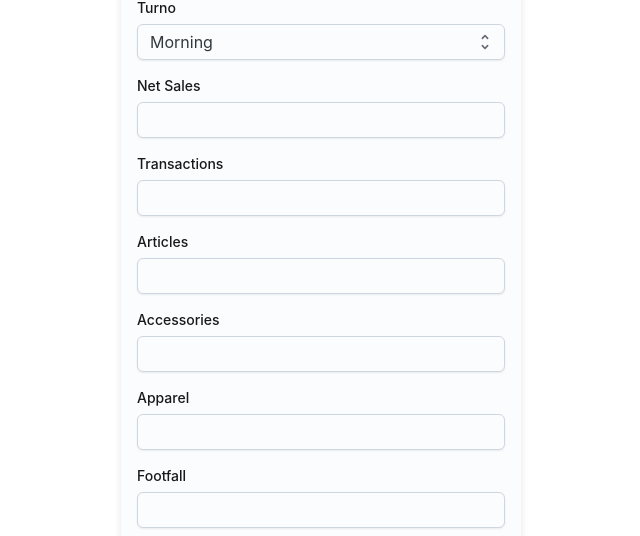
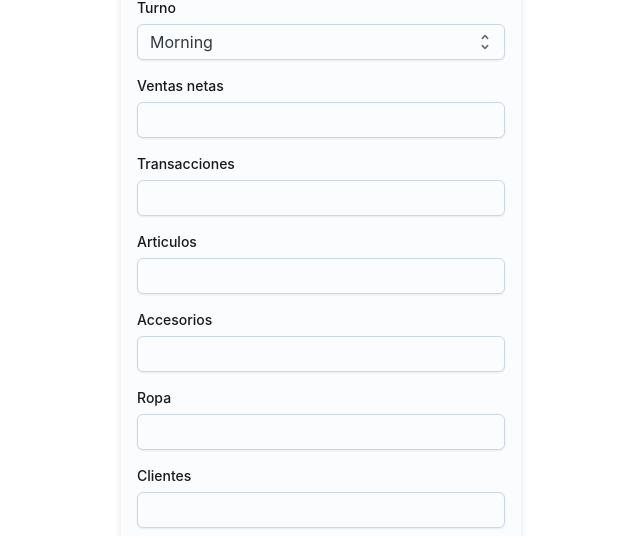
Before and after one commit to naiomi25/Retail-management-frontend, a React (Vite) app: page /entries in a window 1280 px wide. Shown: the part 545-1081 px from the top of the page, without its empty margins (319-959 px from the left). Built offline with nearby package versions, Linux system fonts and the light colour scheme.

Commit message:
Add delete functionality to Entries component and update translations in EntryForm

```diff
--- a/src/components/Entries.jsx
+++ b/src/components/Entries.jsx
@@ -1,7 +1,7 @@
 
-import { Stack, Card, CardContent, Typography, Button } from "@mui/material";
+import { Stack, Card, CardContent, Typography, Button, Box } from "@mui/material";
 
-export const Entries = ({ entries, onEdit }) => {
+export const Entries = ({ entries, onEdit, onDelete }) => {
     if (!entries.length) return <Typography>No hay entradas disponibles</Typography>;
 
     return (
@@ -21,14 +21,22 @@ export const Entries = ({ entries, onEdit }) => {
                         <Typography>upt: {entry.upt}</Typography>
                         <Typography>cr: {entry.cr}</Typography>
 
+                        <Box sx={{ mt: 1, display: 'flex', gap: 1 }}>
                             <Button
                                 variant="contained"
                                 color="secondary"
-                            sx={{ mt: 1 }}
                                 onClick={() => onEdit(entry)}
                             >
                                 Editar
                             </Button>
+                            <Button
+                                variant="outlined"
+                                color="error"
+                                onClick={() => onDelete && onDelete(entry.id)}
+                            >
+                                Eliminar
+                            </Button>
+                        </Box>
 
                     </CardContent>
                 </Card>
--- a/src/components/FetchData.jsx
+++ b/src/components/FetchData.jsx
@@ -9,6 +9,7 @@ import { Sums } from './Sums';
 import { Average } from './Averages';
 import { TotalsCards } from './TotalsCards';
 import { EditEntry } from '../pages/EditEntry';
+
 
 
 
@@ -59,6 +60,20 @@ export const EntriesList = ({ }) => {
         }
     };
 
+    const handleDelete = async (id) => {
+        const ok = window.confirm('¿Estás seguro de que quieres eliminar esta entrada?');
+        if (!ok) return;
+        try {
+
+            await apiUser(`/entries/delete/${id}`, { method: 'DELETE' });
+            fetchEntries();
+        } catch (err) {
+            console.error(err);
+
+            setError(err.message || 'Error al eliminar la entrada');
+        }
+    };
+
     return (
 
         <Stack spacing={2} sx={{ p: 2 }}>
@@ -95,7 +110,7 @@ export const EntriesList = ({ }) => {
             </Grid>
 
             {/* Entradas individuales */}
-            <Entries entries={entries} onEdit={setEditEntry} />
+            <Entries entries={entries} onEdit={setEditEntry} onDelete={handleDelete} />
 
 
             {loading && <Typography>Cargando...</Typography>}
--- a/src/components/Form.jsx
+++ b/src/components/Form.jsx
@@ -94,7 +94,7 @@ export const EntryForm = ({ initialData, onSubmit, showCalendar = true }) => {
             </FormControl>
 
             <FormControl>
-              <FormLabel>Net Sales</FormLabel>
+              <FormLabel>Ventas netas</FormLabel>
               <Input
                 type="number"
                 value={form.net_sales}
@@ -105,7 +105,7 @@ export const EntryForm = ({ initialData, onSubmit, showCalendar = true }) => {
             </FormControl>
 
             <FormControl>
-              <FormLabel>Transactions</FormLabel>
+              <FormLabel>Transacciones</FormLabel>
               <Input
                 type="number"
                 value={form.transactions}
@@ -116,7 +116,7 @@ export const EntryForm = ({ initialData, onSubmit, showCalendar = true }) => {
             </FormControl>
 
             <FormControl>
-              <FormLabel>Articles</FormLabel>
+              <FormLabel>Articulos</FormLabel>
               <Input
                 type="number"
                 value={form.articles}
@@ -127,7 +127,7 @@ export const EntryForm = ({ initialData, onSubmit, showCalendar = true }) => {
             </FormControl>
 
             <FormControl>
-              <FormLabel>Accessories</FormLabel>
+              <FormLabel>Accesorios</FormLabel>
               <Input
                 type="number"
                 value={form.accessories}
@@ -138,7 +138,7 @@ export const EntryForm = ({ initialData, onSubmit, showCalendar = true }) => {
             </FormControl>
 
             <FormControl>
-              <FormLabel>Apparel</FormLabel>
+              <FormLabel>Ropa</FormLabel>
               <Input
                 type="number"
                 value={form.apparel}
@@ -149,7 +149,7 @@ export const EntryForm = ({ initialData, onSubmit, showCalendar = true }) => {
             </FormControl>
 
             <FormControl>
-              <FormLabel>Footfall</FormLabel>
+              <FormLabel>Clientes</FormLabel>
               <Input
                 type="number"
                 value={form.footfall}
--- a/src/pages/EditEntry.jsx
+++ b/src/pages/EditEntry.jsx
@@ -2,7 +2,6 @@ import Modal from '@mui/material/Modal';
 import Box from '@mui/material/Box';
 import { EntryForm } from "../components/Form";
 
-// Proper functional component that accepts props: entry, open, onClose, onSave
 export const EditEntry = ({ entry, open, onClose, onSave }) => {
     const handleSubmit = async (formData) => {
         if (typeof onSave === 'function') await onSave(entry.id, formData);
@@ -24,7 +23,7 @@ export const EditEntry = ({ entry, open, onClose, onSave }) => {
     return (
         <Modal open={!!open} onClose={onClose}>
             <Box sx={style}>
-git switch                 <EntryForm initialData={entry} onSubmit={handleSubmit} showCalendar={false} />
+               <EntryForm initialData={entry} onSubmit={handleSubmit} showCalendar={false} />
             </Box>
         </Modal>
     );
--- a/src/routes.jsx
+++ b/src/routes.jsx
@@ -4,7 +4,6 @@ import {Login} from "./pages/Login";
 import {Register} from "./pages/Register";
 import Dashboard from "./pages/DashboardProfile";
 import {CreateEntry} from "./pages/CreateEntry";
-// import EditEntry from "./pages/EditEntry";
 import { Home } from "./pages/Home";
 
 export default function AppRoutes() {
@@ -19,7 +18,7 @@ export default function AppRoutes() {
       {/* <Route element={<PrivateLayout />}> */}
         <Route path="/dashboard" element={<Dashboard />} />
         <Route path="/entries" element={<CreateEntry />} />
-        {/* <Route path="/edit-entry" element={<EditEntry />} /> */}
+
       {/* </Route> */}
     </Routes>
   );
```
Also changed, not shown: src/services/auth.jsx (deleted), src/services/entries.jsx (deleted). Lines whose indentation alone changed are shown as unchanged.
